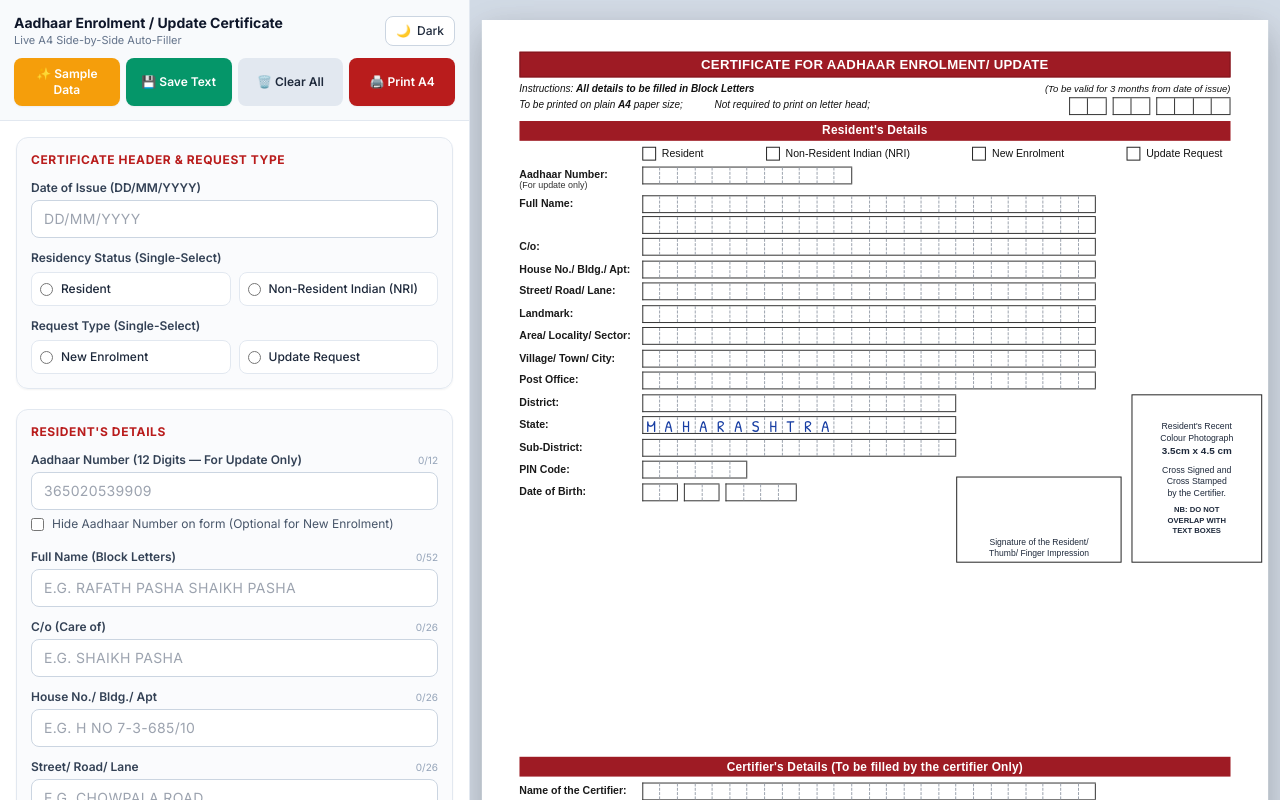
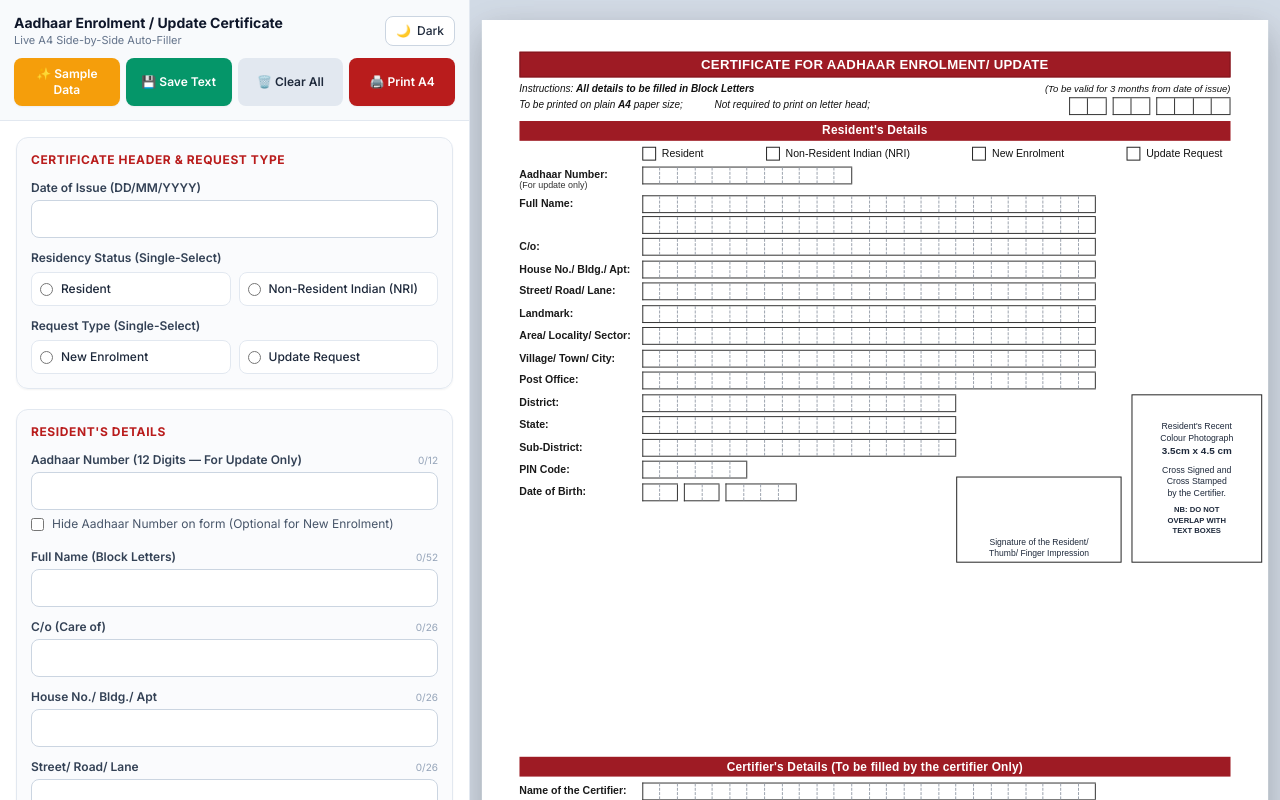
Before and after one commit to mrtechnical7only-del/Power, a plain HTML site: page index.html in a window 1280 px wide. Drawn offline with nearby package versions, Linux system fonts and the light colour scheme.

Commit message:
Update index.html

```diff
--- a/index.html
+++ b/index.html
@@ -1171,17 +1171,17 @@
               <div class="flex gap-1.5">
                 <select id="select-state" onchange="handleStateSelect(this.value)"
                   class="w-1/2 px-2.5 py-2 text-xs font-semibold rounded-lg border border-slate-300 dark:border-slate-700 bg-white dark:bg-slate-900 text-slate-900 dark:text-white focus:outline-none focus:ring-2 focus:ring-red-600/40">
-                  <option value="MAHARASHTRA" selected>MAHARASHTRA</option>
+                  <option value="" selected>-- SELECT STATE --</option>
+                  <option value="MAHARASHTRA">MAHARASHTRA</option>
                   <option value="DELHI">DELHI</option>
                   <option value="GUJARAT">GUJARAT</option>
                   <option value="KARNATAKA">KARNATAKA</option>
                   <option value="MADHYA PRADESH">MADHYA PRADESH</option>
                   <option value="TELANGANA">TELANGANA</option>
                   <option value="UTTAR PRADESH">UTTAR PRADESH</option>
-                  <option value="">-- OTHER / CUSTOM --</option>
                 </select>
-                <input type="text" id="input-state" maxlength="18" value="MAHARASHTRA"
-                  placeholder="STATE"
+                <input type="text" id="input-state" maxlength="18" value=""
+                  placeholder=""
                   oninput="handleTextInput('state', this.value, false, false)"
                   class="w-1/2 px-2.5 py-2 text-xs rounded-lg border border-slate-300 dark:border-slate-700 bg-white dark:bg-slate-900 text-slate-900 dark:text-white uppercase focus:outline-none focus:ring-2 focus:ring-red-600/40" />
               </div>
@@ -1202,7 +1202,7 @@
                   ${districts.map(d => `<option value="${d}">${d}</option>`).join('')}
                 </select>
                 <input type="text" id="input-district" maxlength="18"
-                  placeholder="OR TYPE DISTRICT"
+                  placeholder=""
                   oninput="handleTextInput('district', this.value, false, false)"
                   class="w-1/2 px-2.5 py-2 text-xs rounded-lg border border-slate-300 dark:border-slate-700 bg-white dark:bg-slate-900 text-slate-900 dark:text-white uppercase focus:outline-none focus:ring-2 focus:ring-red-600/40" />
               </div>
@@ -1221,7 +1221,7 @@
                   <option value="">-- SELECT SUB-DISTRICT --</option>
                 </select>
                 <input type="text" id="input-subDistrict" maxlength="18"
-                  placeholder="OR TYPE TALUKA"
+                  placeholder=""
                   oninput="handleTextInput('subDistrict', this.value, false, false)"
                   class="w-1/2 px-2.5 py-2 text-xs rounded-lg border border-slate-300 dark:border-slate-700 bg-white dark:bg-slate-900 text-slate-900 dark:text-white uppercase focus:outline-none focus:ring-2 focus:ring-red-600/40" />
               </div>
@@ -1240,7 +1240,7 @@
                   <option value="">-- TALUKA / CITY --</option>
                 </select>
                 <input type="text" id="input-city" maxlength="26"
-                  placeholder="TYPE VILLAGE / TOWN / CITY"
+                  placeholder=""
                   oninput="handleTextInput('city', this.value, false, false)"
                   class="w-3/5 px-2.5 py-2 text-xs rounded-lg border border-slate-300 dark:border-slate-700 bg-white dark:bg-slate-900 text-slate-900 dark:text-white uppercase focus:outline-none focus:ring-2 focus:ring-red-600/40" />
               </div>
@@ -1275,7 +1275,7 @@
                 type="text"
                 id="input-${field.id}"
                 maxlength="${maxLen}"
-                placeholder="${field.placeholder || ''}"
+                placeholder=""
                 oninput="handleTextInput('${field.id}', this.value, ${Boolean(field.numericOnly)}, ${field.type === 'date_split'})"
                 class="w-full px-3 py-2 text-sm rounded-lg border border-slate-300 dark:border-slate-700 bg-white dark:bg-slate-900 text-slate-900 dark:text-white uppercase tracking-wide focus:outline-none focus:ring-2 focus:ring-red-600/40 focus:border-red-600 transition"
               />
@@ -1894,9 +1894,6 @@
     window.addEventListener('DOMContentLoaded', () => {
       initA4FormGrids();
       renderLeftEditor();
-      // Default state to MAHARASHTRA on fresh load
-      handleStateSelect('MAHARASHTRA');
-      loadSavedTextFromStorage();
       scaleA4ForViewport();
 
       const desktopThemeBtn = document.getElementById('theme-toggle-btn');
```
